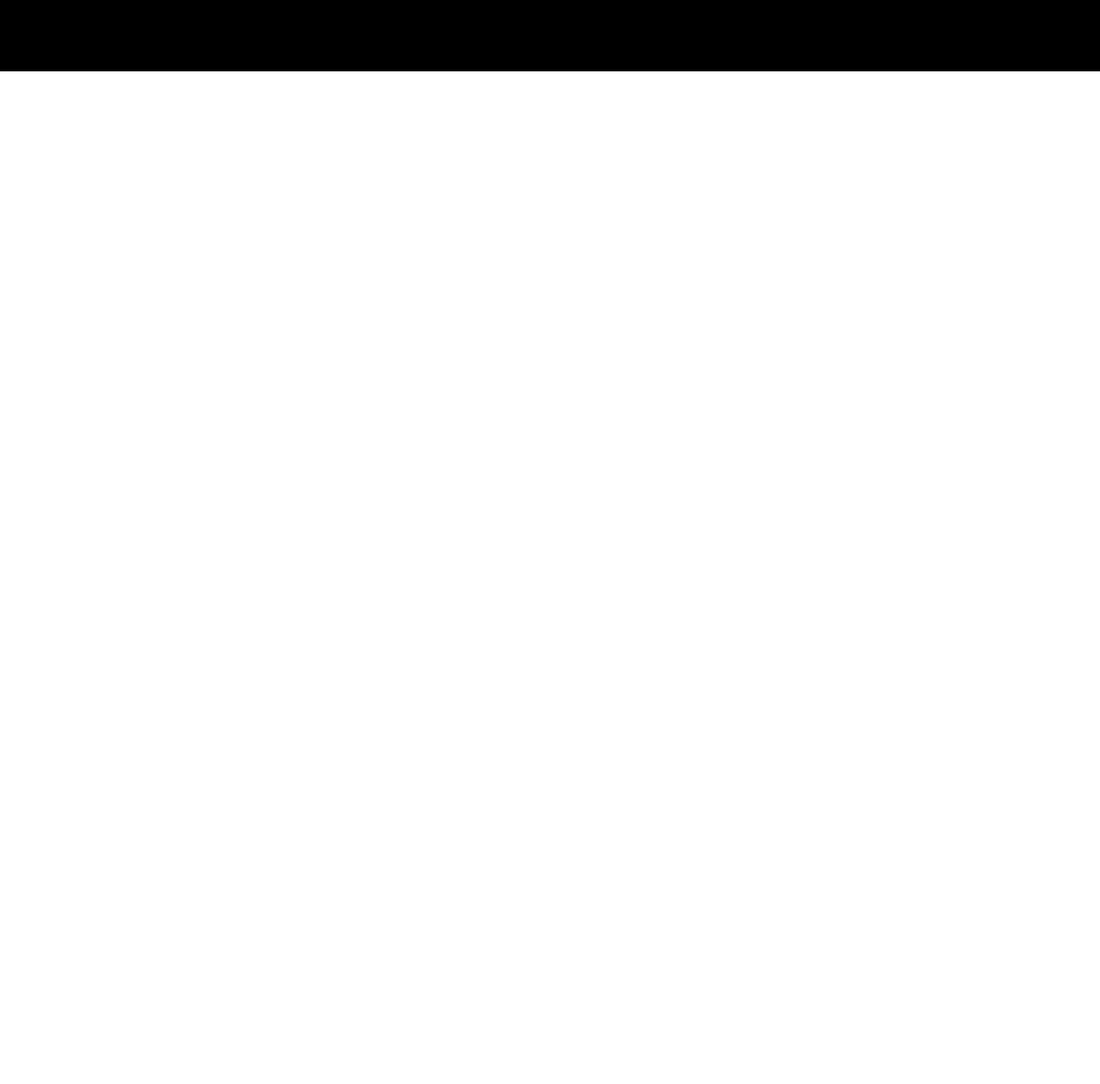
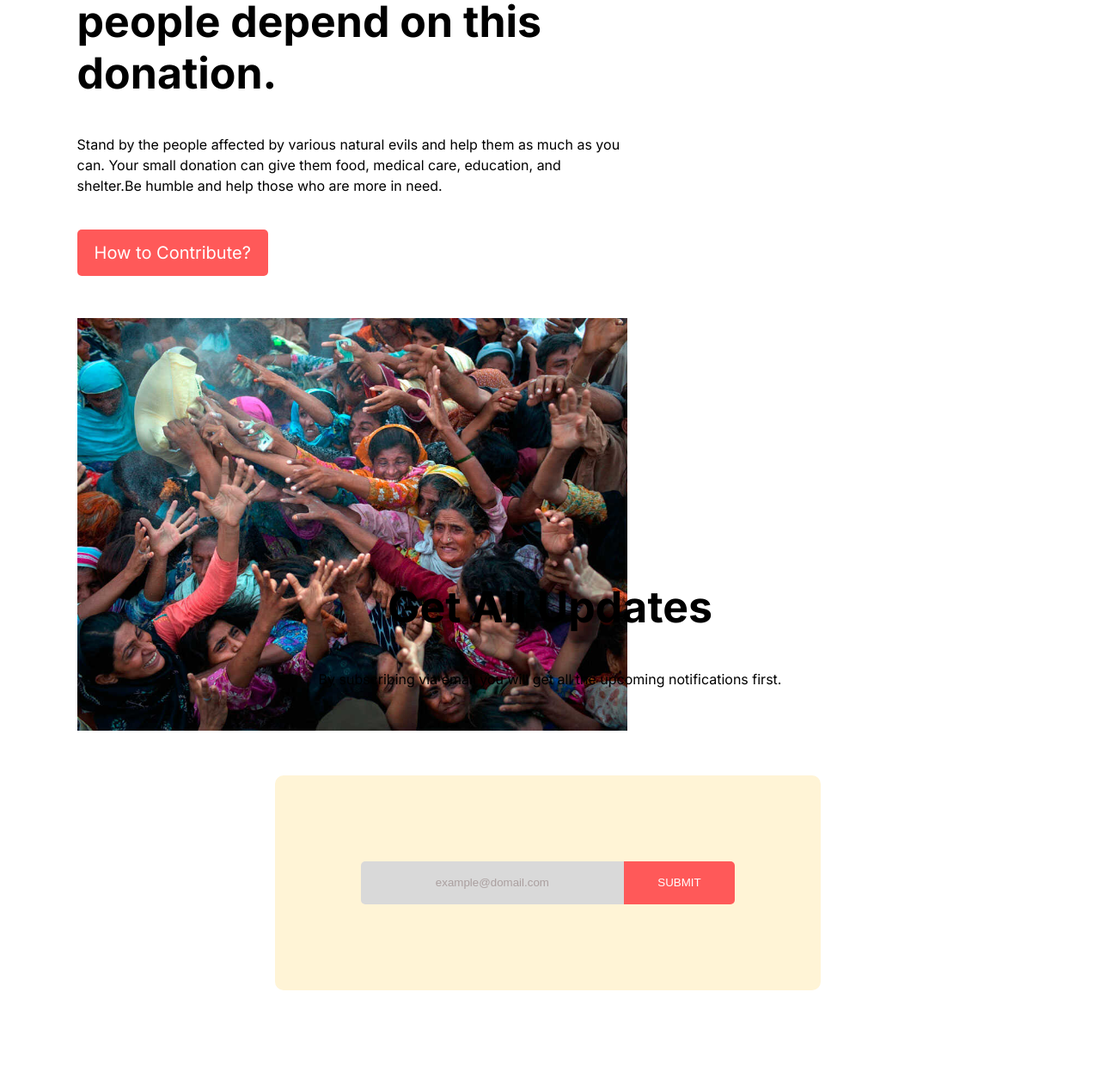
Before and after one commit to Md-Rakibul-Hosen/assignment-donate, a plain HTML site: page index.html in a window 1280 px wide. Shown: the part 2207-3468 px from the top of the page at 86% size. Before the commit the page ends 2290 px from the top, so only its background shows below. Drawn offline with Linux system fonts and the light colour scheme.

Commit message:
complite

```diff
--- a/assist/style.css
+++ b/assist/style.css
@@ -65,7 +65,7 @@ h2 {
 .activ {
   border: 2px solid red;
 }
-input {
+#donate {
   width: 100%;
   padding: 12px 20px;
   margin: 8px 0;
@@ -130,3 +130,58 @@ footer h3 {
 footer p {
   color: #ffffff;
 }
+.email-section {
+  position: absolute;
+  text-align: center;
+  left: 50%;
+  transform: translateX(-50%);
+}
+.email-form {
+  width: 68%;
+  display: flex;
+  text-align: center;
+  padding: 100px;
+  background-color: #fff4d6;
+  margin: 100px 0;
+  border-radius: 10px;
+  height: 50px;
+}
+.email-input {
+  text-align: center;
+  background-color: #d9d9d9;
+  color: #aa9f9f;
+  width: 70%;
+  border: none;
+  border-top-left-radius: 5px;
+  border-bottom-left-radius: 5px;
+}
+.email-submi {
+  background-color: #ff5959;
+  color: #ffffff;
+  width: 30%;
+  border: none;
+  border-top-right-radius: 5px;
+  border-bottom-right-radius: 5px;
+}
+.housands-of-life {
+  display: flex;
+  align-items: center;
+  left: 50%;
+}
+.half-width {
+  width: 50%;
+  padding-left: 5%;
+  margin: 2%;
+}
+.half-width img {
+  width: 100%;
+}
+.contribute {
+  padding: 15px 20px;
+  background-color: #ff5959;
+  border-radius: 5px;
+  text-decoration: none;
+  color: #ffffff;
+  font-size: 20px;
+  line-height: 5;
+}
--- a/index.html
+++ b/index.html
@@ -20,6 +20,7 @@
         <a class="donate" href="www.linkedin.com">Donate Now</a>
       </div>
     </section>
+
     <!-- Donatr -->
     <section class="donate-section">
       <div class="donate-container">
@@ -37,6 +38,7 @@
         <div id="form">
           <form>
             <input
+              id="donate"
               type="text"
               id="lname"
               name="lname"
@@ -47,6 +49,7 @@
         </div>
       </div>
     </section>
+
     <!-- Our Plan -->
     <section id="our-plan">
       <div class="our-plan">
@@ -95,6 +98,48 @@
       </div>
     </section>
 
+    <section class="thousands-of-life">
+      <div class="half-width">
+        <h2>The lives of thousands of people depend on this donation.</h2>
+        <p>
+          Stand by the people affected by various natural evils and help them as
+          much as you can. Your small donation can give them food, medical care,
+          education, and shelter.Be humble and help those who are more in need.
+        </p>
+        <a class="contribute" href="#" target="_blank ">How to Contribute?</a>
+      </div>
+      <div class="half-width">
+        <img src="assist/images/donation6.jpg" alt="" />
+      </div>
+    </section>
+
+    <!-- email -->
+    <section id="email-update">
+      <div class="email-section">
+        <div>
+          <h2>Get All Updates</h2>
+          <p>
+            By subscribing via email you will get all the upcoming notifications
+            first.
+          </p>
+          <form
+            class="email-form"
+            action="mailto:someone@example.com"
+            method="post"
+            enctype="text/plain"
+          >
+            <input
+              class="email-input"
+              type="text"
+              value="example@domail.com"
+              size="50"
+            /><br /><br />
+            <input class="email-submi" type="submit" value="SUBMIT" />
+          </form>
+        </div>
+      </div>
+    </section>
+    <!-- fooer -->
     <footer id="footer">
       <h3>Be Humble</h3>
       <p>Crafted by Rakibul Hossain ® 2022</p>
```
Also changed, not shown: assist/images/donation6.jpg (added).
